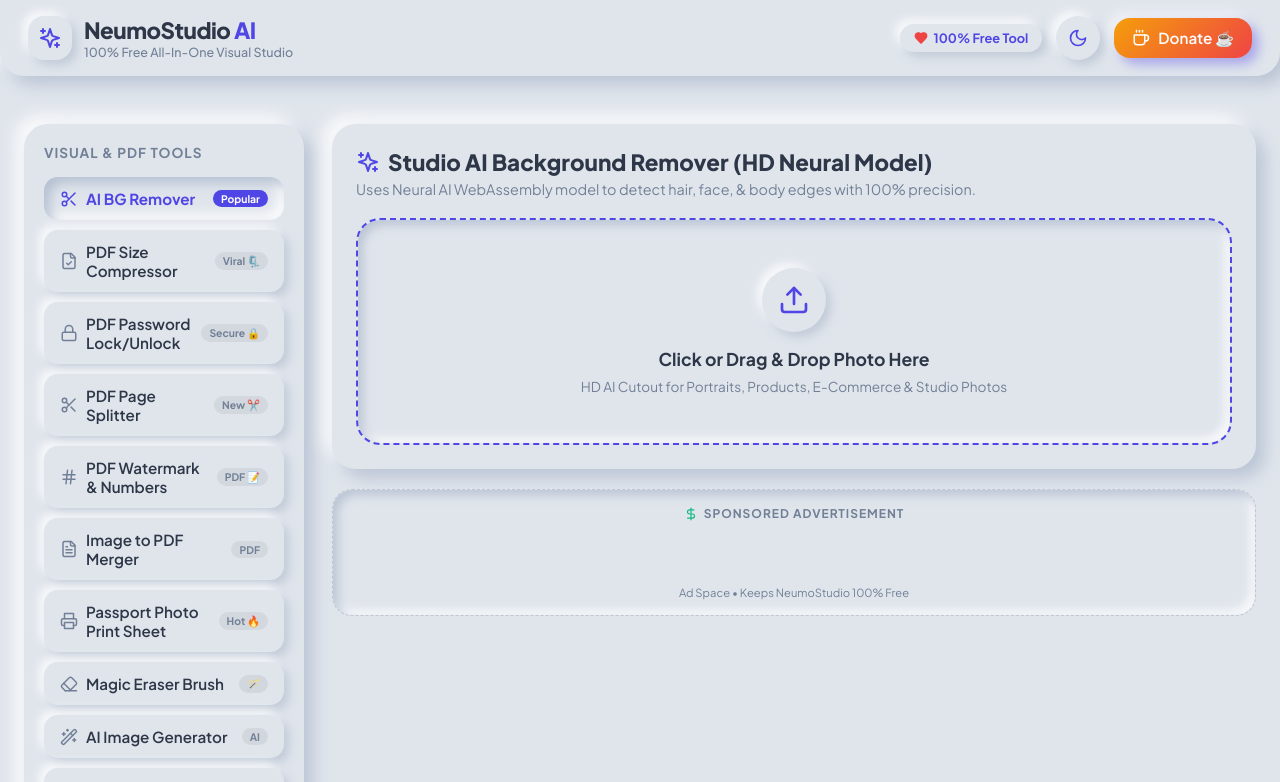
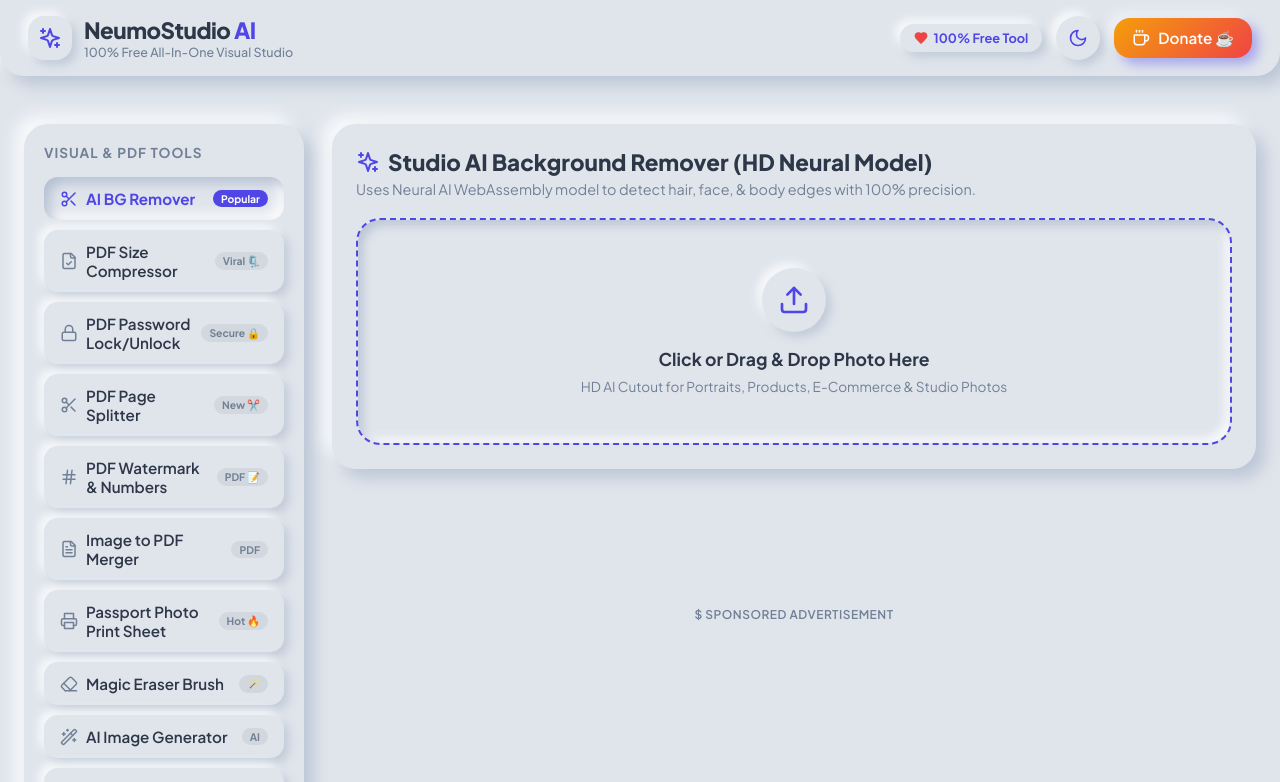
Before and after one commit to huzaifakhan5905-lab/neumorphism-studio, a React (Vite) app: page / in a window 1280 px wide. Shown: the top 782 px of the page. Built offline with nearby package versions, Linux system fonts and the light colour scheme; no server answers.

Commit message:
AddGoogleAdSenseVerificationSnippetAndAdsTxt

```diff
--- a/index.html
+++ b/index.html
@@ -1,6 +1,9 @@
 <!DOCTYPE html>
 <html lang="en">
   <head>
+    <!-- Google AdSense Verification Script -->
+    <script async src="https://pagead2.googlesyndication.com/pagead/js/adsbygoogle.js?client=ca-pub-9331762642864417" crossorigin="anonymous"></script>
+
     <!-- Google Search Console Verification Meta Tag -->
     <meta name="google-site-verification" content="google288071e964a17345" />
 
--- a/src/components/AdBanner.jsx
+++ b/src/components/AdBanner.jsx
@@ -1,51 +1,40 @@
 import React, { useEffect } from 'react';
-import { DollarSign } from 'lucide-react';
 
-export default function AdBanner({ slotId = 'default-ad-slot', style = {} }) {
+export default function AdBanner({ slotId = "default-ad-slot" }) {
   useEffect(() => {
     try {
       if (window.adsbygoogle && process.env.NODE_ENV === 'production') {
         (window.adsbygoogle = window.adsbygoogle || []).push({});
       }
     } catch (e) {
-      // Ignore adsbygoogle load errors when running locally
+      console.error("AdSense push error:", e);
     }
   }, []);
 
   return (
     <div
-      className="neu-inset"
+      className="neu-card-sm"
       style={{
-        margin: '20px 0',
+        margin: '24px 0',
         padding: '16px',
         textAlign: 'center',
+        background: 'var(--neu-bg)',
+        boxShadow: 'var(--neu-shadow-inset)',
         borderRadius: '20px',
-        minHeight: '100px',
-        display: 'flex',
-        flexDirection: 'column',
-        alignItems: 'center',
-        justifyContent: 'center',
-        border: '1px dashed rgba(113, 128, 150, 0.3)',
-        ...style
+        overflow: 'hidden'
       }}
     >
-      <div style={{ display: 'flex', alignItems: 'center', gap: '6px', fontSize: '0.75rem', color: 'var(--text-muted)', fontWeight: '700', textTransform: 'uppercase', letterSpacing: '1px', marginBottom: '4px' }}>
-        <DollarSign size={14} color="var(--accent-color)" /> Sponsored Advertisement
-      </div>
-
-      {/* AdSense Unit Slot (Will display real AdSense Ads when Publisher ID is added) */}
       <ins
         className="adsbygoogle"
-        style={{ display: 'block', width: '100%', minHeight: '60px' }}
-        data-ad-client="ca-pub-XXXXXXXXXXXXXXXX" // Replace with your AdSense Publisher ID
+        style={{ display: 'block', minHeight: '90px' }}
+        data-ad-client="ca-pub-9331762642864417"
         data-ad-slot={slotId}
         data-ad-format="auto"
         data-full-width-responsive="true"
       />
-
-      <p style={{ fontSize: '0.7rem', color: 'var(--text-muted)' }}>
-        Ad Space • Keeps NeumoStudio 100% Free
-      </p>
+      <div style={{ fontSize: '0.75rem', color: 'var(--text-muted)', marginTop: '8px', fontWeight: '600', letterSpacing: '0.5px' }}>
+        $ SPONSORED ADVERTISEMENT
+      </div>
     </div>
   );
 }
```
Also changed, not shown: public/ads.txt (added).
